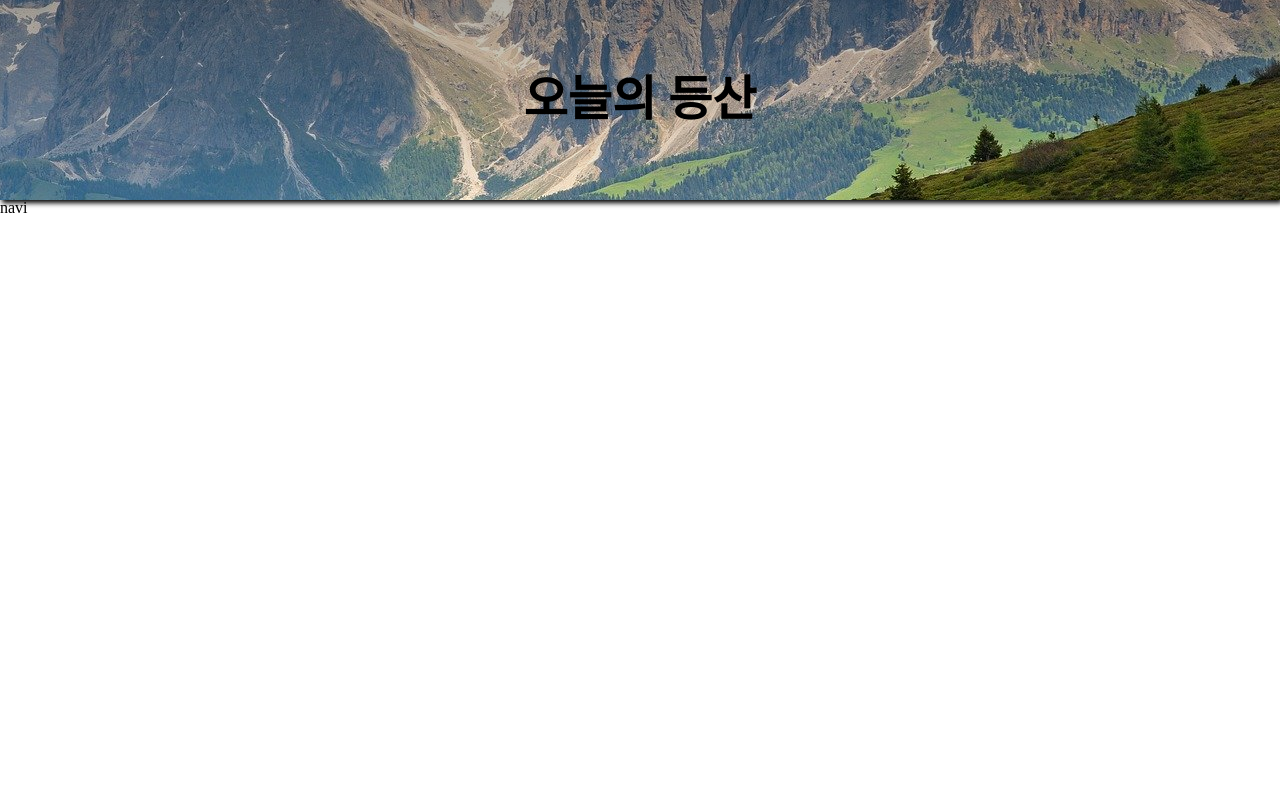
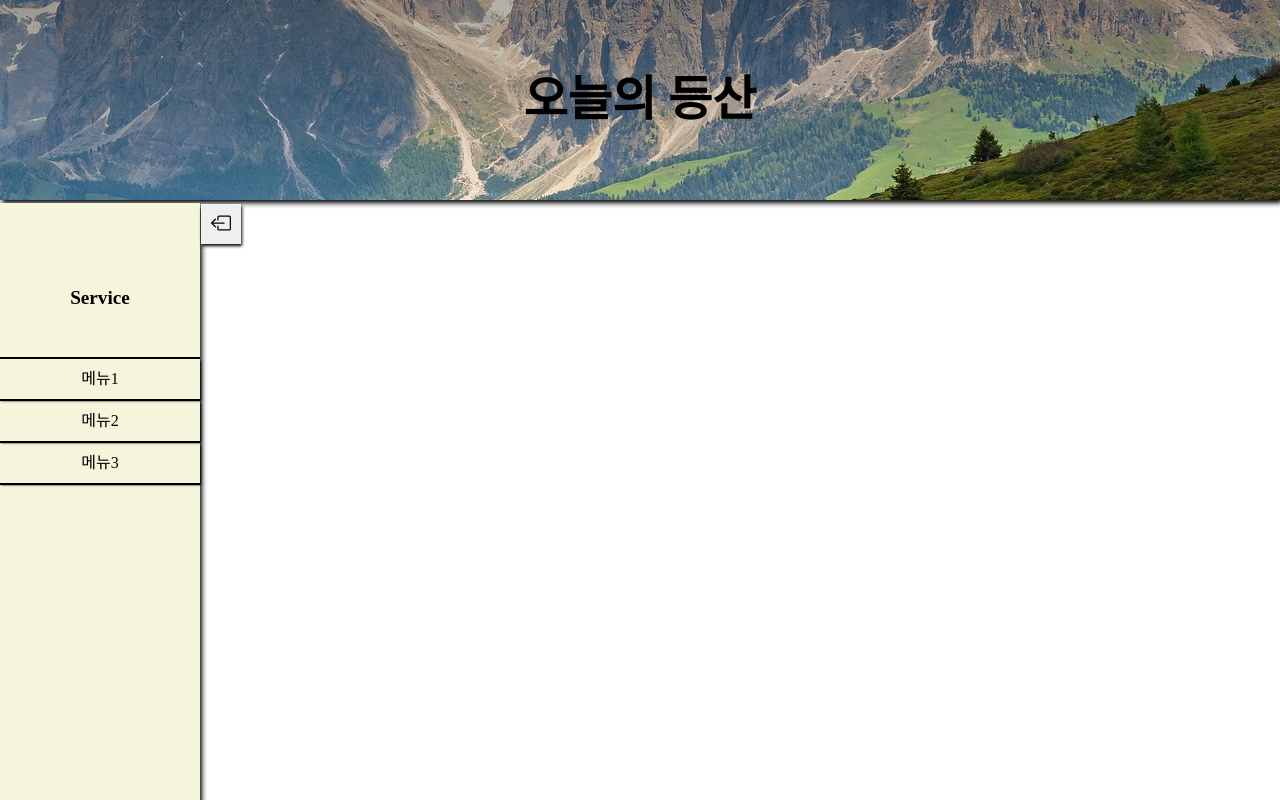
Before and after one commit to PogleJeong/Go-To-Mountain, a React (Create React App) app: page / in a window 1280 px wide. Shown: the top 800 px of the page. Built offline with nearby package versions, Linux system fonts and the light colour scheme; a web font is replaced by a local one.

Commit message:
navigation bar(1)

```diff
--- /dev/null
+++ b/src/api.ts
@@ -0,0 +1,3 @@
+export const api = () => {
+    return;
+}
--- a/src/components/navigation.tsx
+++ b/src/components/navigation.tsx
@@ -1,13 +1,154 @@
 import styled from "styled-components";
+import { useState } from "react";
+
+import { FlexHorizonCenter, FlexVerticalCenter, FlexVerticalTopCenter } from "../common/style";
 
 const Wrapper = styled.div`
+    position: relative;
+    margin-top: 3px;
+    padding-top: 75px;
+    box-shadow: 2px 3px 5px 0px;
+    background-color: beige;
+`
 
+const Navi = styled(FlexVerticalTopCenter)`
+    width: 200px;
+    nav {
+        width: 100%;
+        h1 {
+            text-align: center;
+            font-size: 1.2em;
+            font-weight: bold;
+            padding: 10px 0px;
+            margin-bottom: 40px;
+        }
+    }
+    ul {
+        width: 100%;
+    }
+`
+
+const MainMenu = styled(FlexVerticalCenter)`
+    border-top: 2px solid black;
+    cursor: pointer;
+    &:last-child {
+        border-bottom: 2px solid black;
+    }
+    span {
+        display: flex;
+        align-items: center;
+        justify-content: center;
+        width: 100%;
+        height: 40px;
+        box-shadow: 1px 2px 2px 0px;
+        &:hover {
+            background-color: aliceblue;
+        }
+    }
+    ul {
+        display: none;
+        flex-direction: column;
+        justify-content: center;
+        align-items: center;
+    }
+`
+
+const SubMenu = styled(FlexHorizonCenter)`
+    height: 40px;
+`
+
+const ToggleBtn = styled.button`
+    position: absolute;
+    top: 1px;
+    right: -41px;
+    width: 40px;
+    height: 40px;
+    border: none;
+    box-shadow: 1px 2px 3px 0px;
+    cursor: pointer;
+    transition: border 1s;
+    &:hover {
+        border: 1px solid black;
+    }
+    svg {
+        width: 20px;
+        height: 20px;
+    }
 `
 
 function Navigation() {
+    const [ open, setOpen ] = useState(true);
+    const toggleNaviBar = () => {
+        setOpen((prev)=>!prev);
+    }
+    const toggleSubMenu = (event:any) => {
+        const { display } = event.currentTarget.lastChild.style;
+
+        if (display === "" || display === "none") {
+            event.currentTarget.style.zIndex = 50;
+            event.currentTarget.firstChild.style.backgroundColor = "aliceblue";
+            event.currentTarget.lastChild.style.display = "flex";
+        }
+        else {
+            event.currentTarget.style.zIndex = 0;
+            event.currentTarget.firstChild.style.backgroundColor = "beige";
+            event.currentTarget.lastChild.style.display = "none";
+        }
+    }
     return(
         <Wrapper>
-            navi
+            {
+            open ?
+            <Navi>
+                <nav>
+                    <h1>Service</h1>
+                    <ul>
+                        <MainMenu onClick={toggleSubMenu}>
+                            <span>메뉴1</span>
+                            <ul>
+                                <SubMenu>- 서브메뉴1</SubMenu>
+                                <SubMenu>- 서브메뉴2</SubMenu>
+                                <SubMenu>- 서브메뉴3</SubMenu>
+                            </ul>
+                        </MainMenu>
+                        <MainMenu onClick={toggleSubMenu}>
+                            <span>메뉴2</span>
+                            <ul>
+                                <SubMenu>- 서브메뉴1</SubMenu>
+                                <SubMenu>- 서브메뉴2</SubMenu>
+                                <SubMenu>- 서브메뉴3</SubMenu>
+                            </ul>
+                        </MainMenu>
+                        <MainMenu onClick={toggleSubMenu}>
+                            <span>메뉴3</span>
+                            <ul>
+                                <SubMenu>- 서브메뉴1</SubMenu>
+                                <SubMenu>- 서브메뉴2</SubMenu>
+                                <SubMenu>- 서브메뉴3</SubMenu>
+                            </ul>
+                        </MainMenu>
+                    </ul>
+                </nav>
+            </Navi>
+            :
+            null
+            }
+            {
+            open ?
+            <ToggleBtn onClick={toggleNaviBar}>
+                 <svg xmlns="http://www.w3.org/2000/svg" fill="currentColor" className="bi bi-box-arrow-left" viewBox="0 0 16 16">
+                    <path fillRule="evenodd" d="M6 12.5a.5.5 0 0 0 .5.5h8a.5.5 0 0 0 .5-.5v-9a.5.5 0 0 0-.5-.5h-8a.5.5 0 0 0-.5.5v2a.5.5 0 0 1-1 0v-2A1.5 1.5 0 0 1 6.5 2h8A1.5 1.5 0 0 1 16 3.5v9a1.5 1.5 0 0 1-1.5 1.5h-8A1.5 1.5 0 0 1 5 12.5v-2a.5.5 0 0 1 1 0v2z"/>
+                    <path fillRule="evenodd" d="M.146 8.354a.5.5 0 0 1 0-.708l3-3a.5.5 0 1 1 .708.708L1.707 7.5H10.5a.5.5 0 0 1 0 1H1.707l2.147 2.146a.5.5 0 0 1-.708.708l-3-3z"/>
+                </svg>
+            </ToggleBtn>
+            :
+            <ToggleBtn onClick={toggleNaviBar}>
+                <svg xmlns="http://www.w3.org/2000/svg" fill="currentColor" className="bi bi-box-arrow-right" viewBox="0 0 16 16">
+                    <path fillRule="evenodd" d="M10 12.5a.5.5 0 0 1-.5.5h-8a.5.5 0 0 1-.5-.5v-9a.5.5 0 0 1 .5-.5h8a.5.5 0 0 1 .5.5v2a.5.5 0 0 0 1 0v-2A1.5 1.5 0 0 0 9.5 2h-8A1.5 1.5 0 0 0 0 3.5v9A1.5 1.5 0 0 0 1.5 14h8a1.5 1.5 0 0 0 1.5-1.5v-2a.5.5 0 0 0-1 0v2z"/>
+                    <path fillRule="evenodd" d="M15.854 8.354a.5.5 0 0 0 0-.708l-3-3a.5.5 0 0 0-.708.708L14.293 7.5H5.5a.5.5 0 0 0 0 1h8.793l-2.147 2.146a.5.5 0 0 0 .708.708l3-3z"/>
+                </svg>
+            </ToggleBtn>
+            }
         </Wrapper>
     )
 }
```
